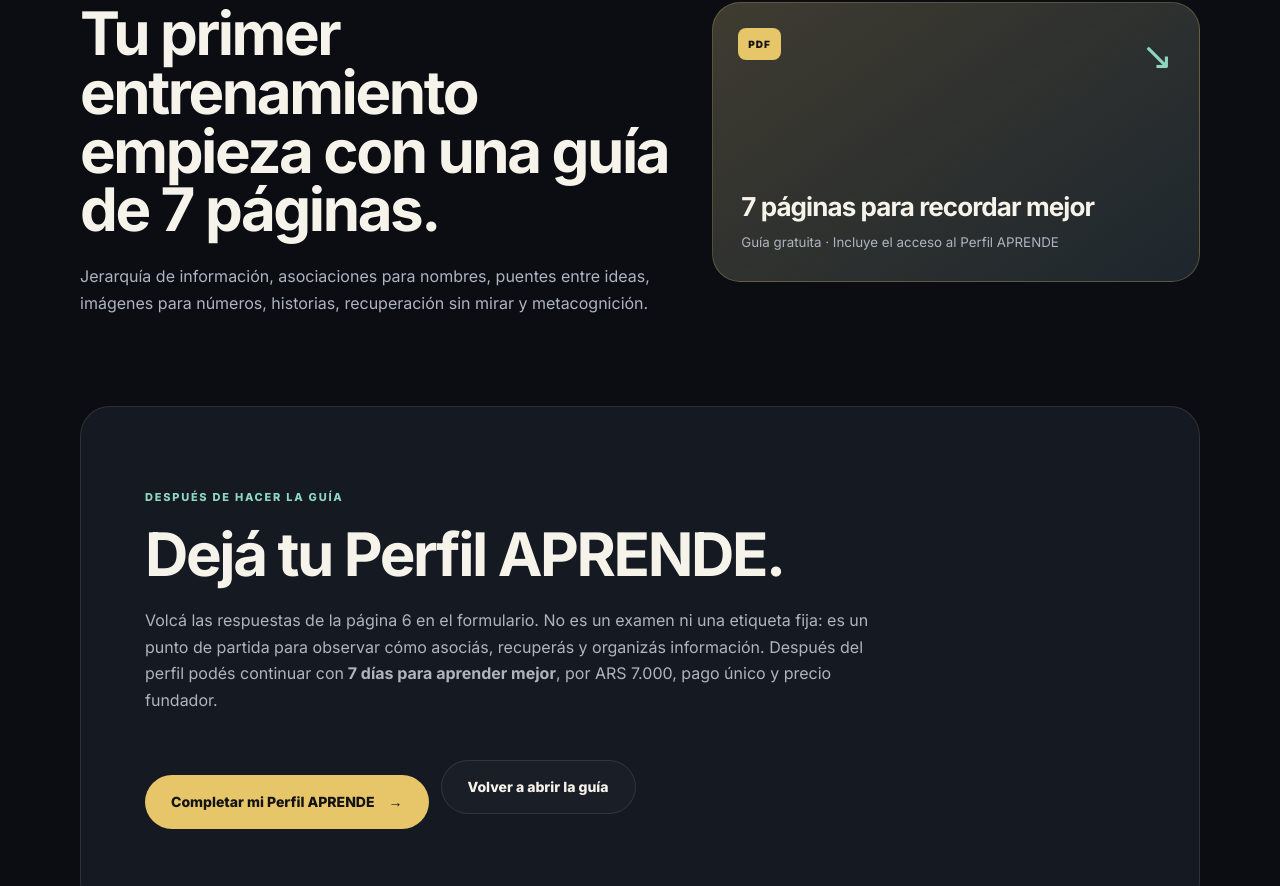
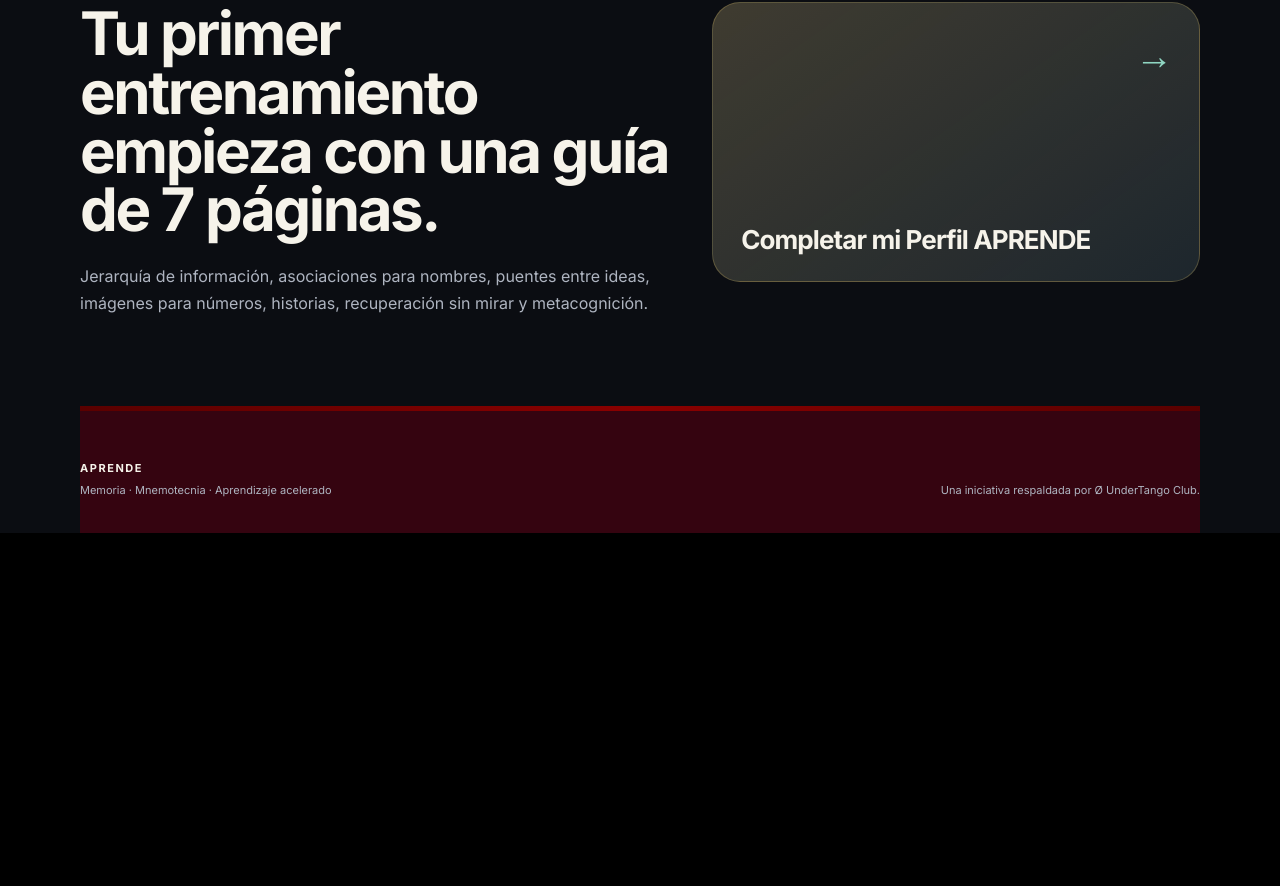
Before and after one commit to O-UnderTango-Club/UnderTangoWEBNextJS, a Next.js app: page /aprende in a window 1280 px wide. Shown: the part 1620-2506 px from the top of the page. After the commit the page ends 2153 px from the top, so only its background shows below. Built offline with nearby package versions, Linux system fonts and the light colour scheme.

Commit message:
Simplifica APRENDE y deja el Perfil dentro de la guía

```diff
--- a/app/aprende/page.tsx
+++ b/app/aprende/page.tsx
@@ -1,6 +1,4 @@
 import AprendeTracker from "./AprendeTracker";
-
-const profileFormHref = "https://forms.gle/YUxHFZq4ixsmcmjJA";
 
 export default function AprendePage() {
   return (
@@ -126,47 +124,13 @@ export default function AprendePage() {
         <a
           className="aprendeDownloadCard"
           href="/aprende/guia"
+          aria-label="Abrir la guía para completar mi Perfil APRENDE"
           data-aprende-event="download_click"
-          data-aprende-destination="guia_pdf"
+          data-aprende-destination="guia_pdf_perfil"
         >
-          <span className="aprendePdfBadge">PDF</span>
-          <strong>7 páginas para recordar mejor</strong>
-          <small>Guía gratuita · Incluye el acceso al Perfil APRENDE</small>
-          <span className="aprendeDownloadArrow" aria-hidden="true">↘</span>
+          <strong>Completar mi Perfil APRENDE</strong>
+          <span className="aprendeDownloadArrow" aria-hidden="true">→</span>
         </a>
-      </section>
-
-      <section className="aprendeFinal" id="perfil">
-        <p className="aprendeEyebrow">DESPUÉS DE HACER LA GUÍA</p>
-        <h2>Dejá tu Perfil APRENDE.</h2>
-        <p>
-          Volcá las respuestas de la página 6 en el formulario. No es un examen ni una
-          etiqueta fija: es un punto de partida para observar cómo asociás, recuperás y
-          organizás información. Después del perfil podés continuar con
-          <strong> 7 días para aprender mejor</strong>, por ARS 7.000, pago único y precio
-          fundador.
-        </p>
-        <div className="aprendeActions">
-          <a
-            className="aprendePrimary"
-            href={profileFormHref}
-            target="_blank"
-            rel="noopener noreferrer"
-            data-aprende-event="form_click"
-            data-aprende-destination="perfil_aprende"
-          >
-            Completar mi Perfil APRENDE
-            <span aria-hidden="true">→</span>
-          </a>
-          <a
-            className="aprendeSecondary"
-            href="/aprende/guia"
-            data-aprende-event="download_click"
-            data-aprende-destination="guia_pdf_revisit"
-          >
-            Volver a abrir la guía
-          </a>
-        </div>
       </section>
 
       <footer className="aprendeFooter">
```
